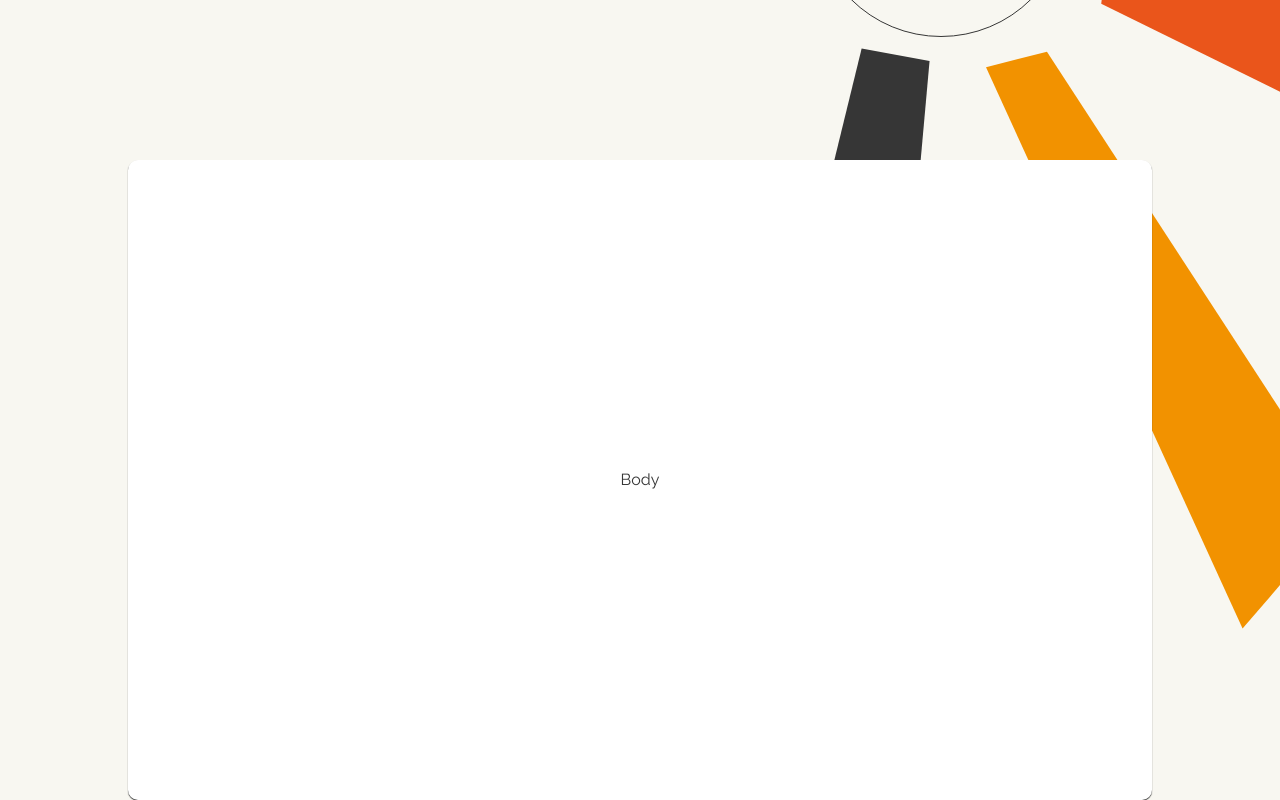
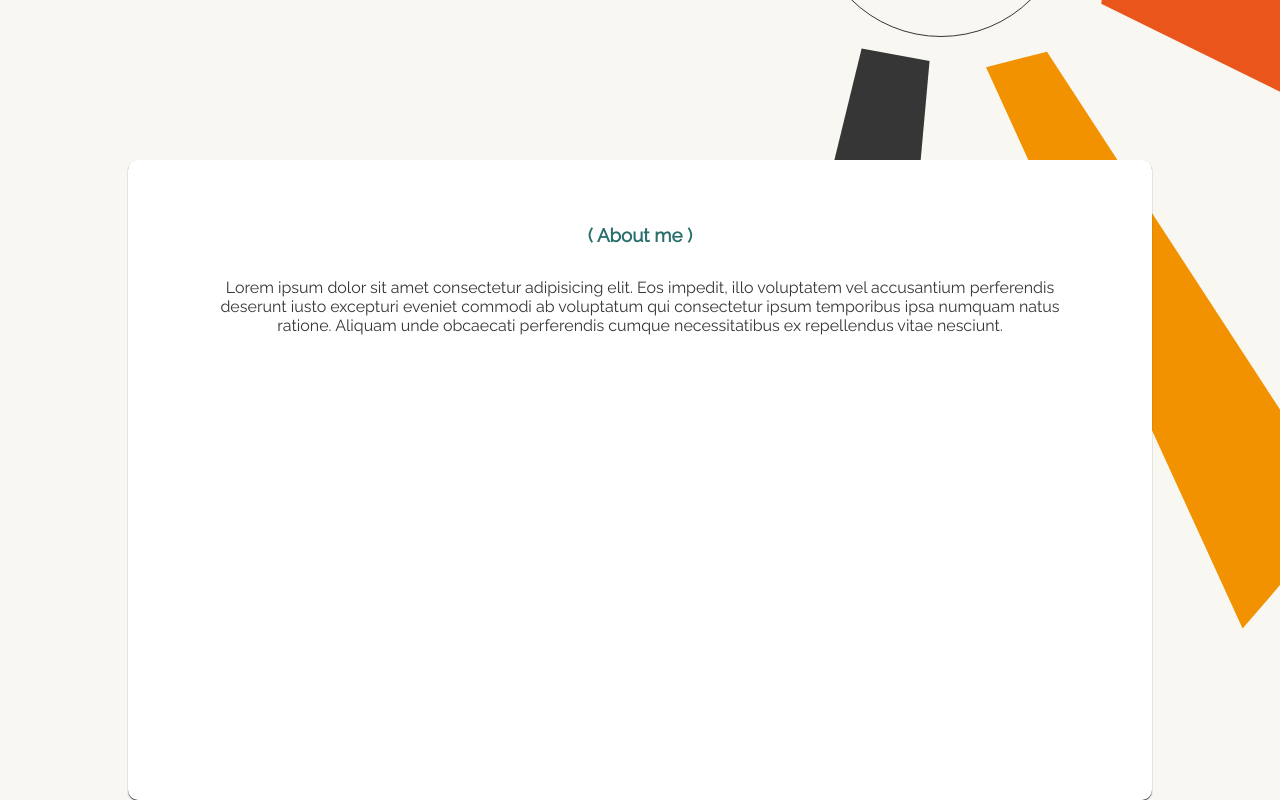
Before and after one commit to Andy-Reynolds/portfolio, a React (Create React App) app: page / in a window 1280 px wide. Shown: the part 489-1289 px from the top of the page. Built offline with nearby package versions, Linux system fonts and the light colour scheme.

Commit message:
Added about section

```diff
--- /dev/null
+++ b/src/components/About/About.jsx
@@ -0,0 +1,19 @@
+import React from "react";
+import "./About.scss";
+
+const About = () => {
+  return (
+    <div className="about">
+      <h3 className="about__heading">( About me )</h3>
+      <p className="about__paragraph">
+        Lorem ipsum dolor sit amet consectetur adipisicing elit. Eos impedit,
+        illo voluptatem vel accusantium perferendis deserunt iusto excepturi
+        eveniet commodi ab voluptatum qui consectetur ipsum temporibus ipsa
+        numquam natus ratione. Aliquam unde obcaecati perferendis cumque
+        necessitatibus ex repellendus vitae nesciunt.
+      </p>
+    </div>
+  );
+};
+
+export default About;
--- /dev/null
+++ b/src/components/About/About.scss
@@ -0,0 +1,8 @@
+@use "../../styles/_variables.scss" as *;
+
+.about {
+  &__heading {
+    color: $colour-primary;
+    margin-bottom: 2rem;
+  }
+}
--- a/src/containers/Body/Body.jsx
+++ b/src/containers/Body/Body.jsx
@@ -1,8 +1,13 @@
 import React from "react";
+import About from "../../components/About/About";
 import "./Body.scss";
 
 const Body = () => {
-  return <div className="body">Body</div>;
+  return (
+    <div className="body">
+      <About />
+    </div>
+  );
 };
 
 export default Body;
--- a/src/containers/Body/Body.scss
+++ b/src/containers/Body/Body.scss
@@ -5,8 +5,6 @@
   background-color: white;
   width: 80%;
   display: flex;
-  justify-content: center;
-  align-items: center;
   text-align: center;
   margin: auto;
   min-height: 80vh;
@@ -14,4 +12,5 @@
   box-shadow: 0px 1px 1px 0px $colour-font-general;
   z-index: 9;
   position: relative;
+  padding: 4rem;
 }
```
